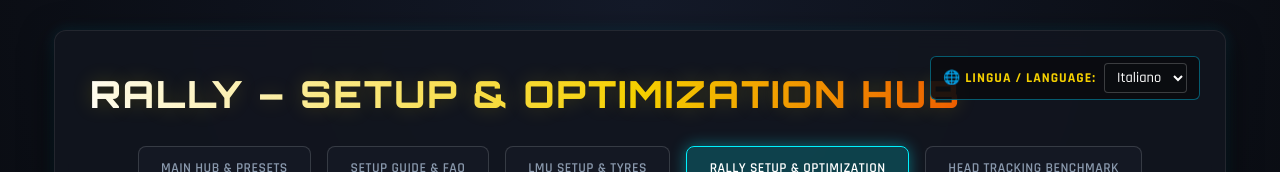
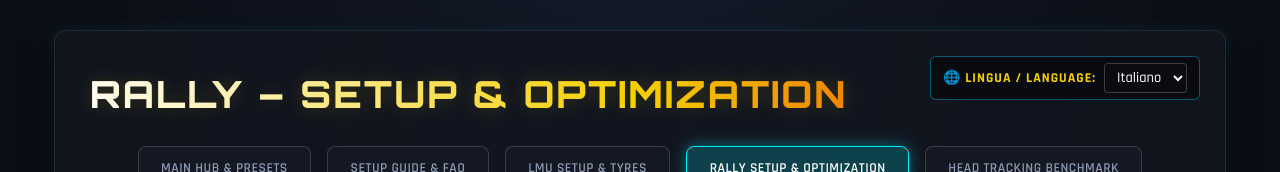
Before and after one commit to ilborga70/Pro-Sim-Utilities-Hub, a plain HTML site: page Rally.html in a window 1280 px wide. Shown: the top 172 px of the page. Drawn offline with Linux system fonts and the light colour scheme.

Commit message:
Remove 'HUB' from title and header in Rally.html

```diff
--- a/Rally.html
+++ b/Rally.html
@@ -3,7 +3,7 @@
 <head>
 <meta charset="UTF-8">
 <meta name="viewport" content="width=device-width, initial-scale=1.0">
-<title>RALLY – SETUP &amp; OPTIMIZATION HUB</title>
+<title>RALLY – SETUP &amp; OPTIMIZATION</title>
 <link rel="preconnect" href="https://fonts.googleapis.com">
 <link rel="preconnect" href="https://fonts.gstatic.com" crossorigin>
 <link href="https://fonts.googleapis.com/css2?family=Orbitron:wght@600;800;900&family=Rajdhani:wght@500;600;700&display=swap" rel="stylesheet">
@@ -339,7 +339,7 @@ tr:nth-child(even) { background-color: rgba(255, 255, 255, 0.02); }
 </div>
 
 <header style="margin-bottom: 1.5rem;">
-<h1 id="mainTitle">RALLY – SETUP &amp; OPTIMIZATION HUB</h1>
+<h1 id="mainTitle">RALLY – SETUP &amp; OPTIMIZATION</h1>
 </header>
 
 <nav class="tabs-nav">
```
